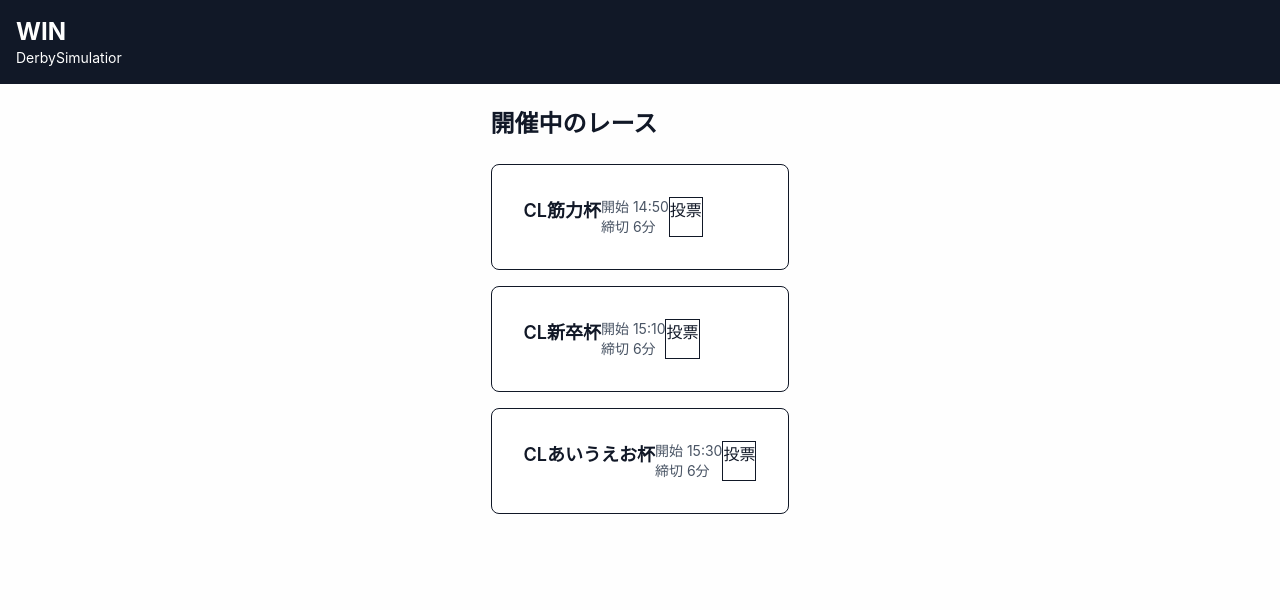
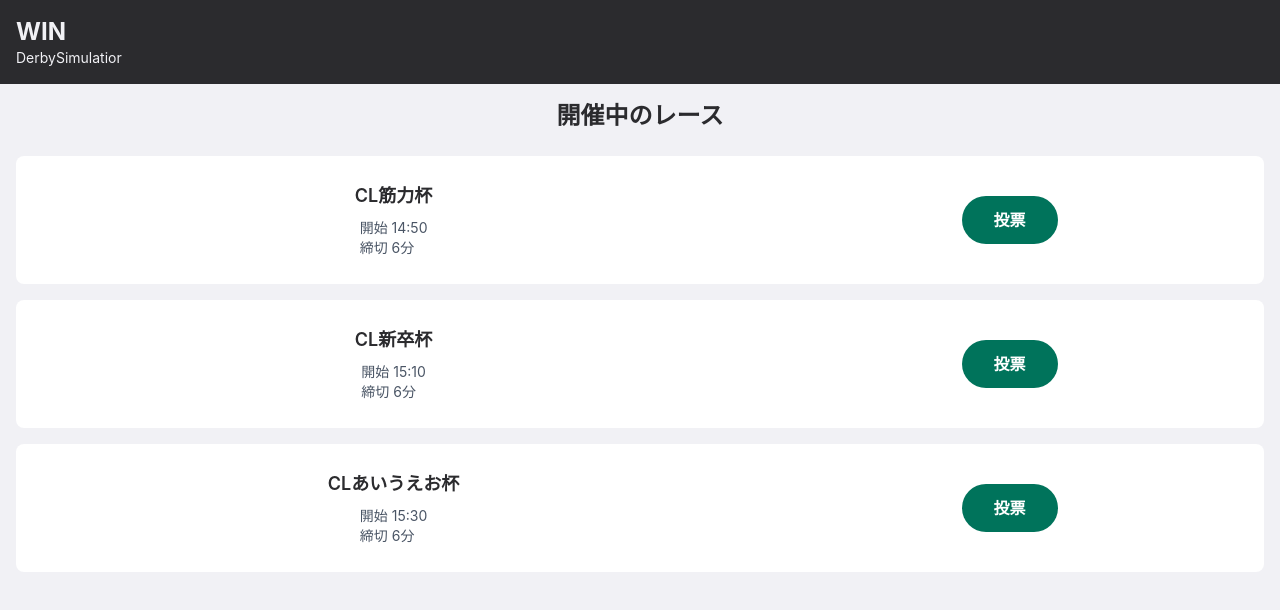
Before and after one commit to hasegawa-destroy/derby-simulatior, a Next.js app: page /race-list in a window 1280 px wide. Shown: the top 610 px of the page. Built offline with nearby package versions, Linux system fonts and the light colour scheme.

Commit message:
feature/レース一覧画面のデザイン調整

```diff
--- a/src/app/globals.css
+++ b/src/app/globals.css
@@ -1,9 +1,9 @@
 @import "tailwindcss";
 
 @theme {
-  --color-primary: #111827;
-  --color-secondary: #fefefe;
-  --color-tertiary: #22C55E;
+  --color-primary: #2b2b2e;
+  --color-secondary: #f1f1f5;
+  --color-tertiary: #00735b;
 }
 
 :root {
--- a/src/app/race-list/components/RaceCard.tsx
+++ b/src/app/race-list/components/RaceCard.tsx
@@ -15,14 +15,18 @@ export function RaceCard({ race }: { race: Race }) {
     };
 
     return (
-        <div className="flex border rounded-lg p-8 bg-white transition">
-            <h2 className="text-lg font-semibold mb-2">{race.name}</h2>
-            <div className="">
-                <p className="text-sm text-gray-600">開始 {race.startTime}</p>
-                <p className="text-sm text-gray-600">締切 6分</p>
+        <div className="flex rounded-lg w-full h-32 p-2 bg-white transition">
+            <div className="flex flex-col items-center justify-center w-3/5 h-full">
+                <p className="text-lg font-semibold mb-2">{race.name}</p>
+                <div className="">
+                    <p className="text-sm text-gray-600">開始 {race.startTime}</p>
+                    <p className="text-sm text-gray-600">締切 6分</p>
+                </div>
             </div>
-            <div className="border">
-                <button onClick={handleClick}>投票</button>
+
+            {/* 投票ボタン */}
+            <div className="flex w-2/5 h-full items-center justify-center">
+                <button className="bg-tertiary rounded-full px-8 py-3 text-white font-semibold" onClick={handleClick}>投票</button>
             </div>
         </div>
     )
--- a/src/app/race-list/page.tsx
+++ b/src/app/race-list/page.tsx
@@ -10,10 +10,10 @@ const races = [
 
 export default function RaceListPage() {
     return (
-        <div className="max-w-2xl mx-auto p-6">
-            <h1 className="text-2xl font-bold mb-6">開催中のレース</h1>
+        <div className="mx-full p-4">
+            <p className="text-2xl font-bold text-center mb-6">開催中のレース</p>
 
-            <div className="flex flex-col gap-4">
+            <div className="flex h-full flex-col gap-4">
                 {races.map((race) => (
                     <RaceCard key={race.id} race={race} />
                 ))}
--- a/tailwind.config.js
+++ /dev/null
@@ -1,16 +0,0 @@
-export default {
-    content: [
-        "./src/**/*.{js,ts,jsx,tsx}",
-        "./src/app/**/*.{js,ts,jsx,tsx}",
-        "./src/components/**/*.{js,ts,jsx,tsx}",
-    ],
-    theme: {
-        extend: {
-            colors: {
-                primary: "#111827",
-                secondary: "#eeeeee",
-                tertiary: "#22C55E",
-            },
-        },
-    },
-};
```
